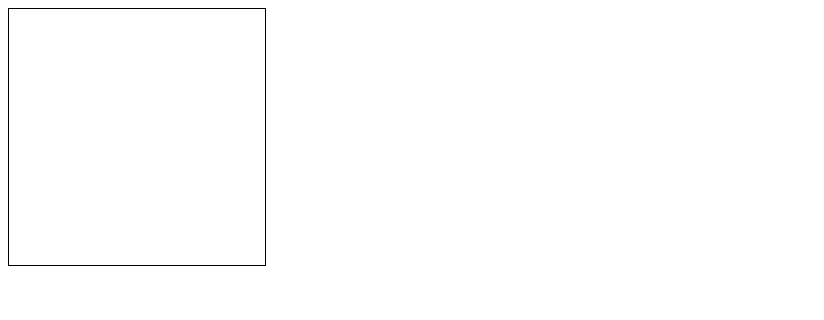
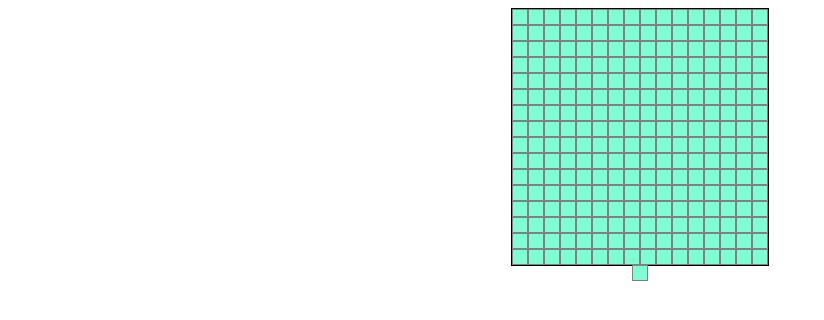
Before and after one commit to vmumbi653/Etch-a-Sketch, a plain HTML site: page index.html in a window 1280 px wide. Shown: the whole page, without its empty margins (0-824 px from the left). Drawn offline with Linux system fonts and the light colour scheme.

Commit message:
ADD HOVER EFFECT OVER THE SQUARE DIVS
Added a hover effect by using event listeners that make the color of the squares change as the mouse passes over them.

```diff
--- a/javascript.js
+++ b/javascript.js
@@ -11,8 +11,24 @@ const container = document.getElementById('container');
 function makeDivs(numDivs) {
     for(let i=0;i<=numDivs;i++) {
         let box = document.createElement('div');
+        box.classList.add('square');
         container.appendChild(box);
 
     }
 }
 makeDivs(256);
+
+const square = document.querySelectorAll('.square');
+
+//use forEach() to iterate through the Node List generated by querySelectorAll//
+square.forEach(square => {
+
+square.addEventListener('mouseover', function(){
+    square.style.backgroundColor = 'red';
+});
+
+square.addEventListener('mouseout', function() {
+    square.style.backgroundColor = 'initial';
+});
+
+});
--- a/style.css
+++ b/style.css
@@ -1,12 +1,32 @@
+body {
+    min-height: 100px;
+    display: flex;
+    justify-content: center;
+    align-items: center;
+    /* height: 100px; */
+}
 #container {
 display: flex;
 flex-wrap: wrap;
-border: solid 1px;
+border: solid 0.1px;
 width: 256px;
 height: 256px;
 justify-content: center;
 align-items: center;
-text-align: center;
-
+align-self: center;
+gap: 0;
 
 }
+
+#container > div {
+    display: flex;
+    /* flex-wrap: wrap; */
+    border-style: dotted;
+    border: 1px solid grey;
+    height: 14px;
+    width: 14px;
+}
+
+.square {
+    background-color: aquamarine;
+}
```
